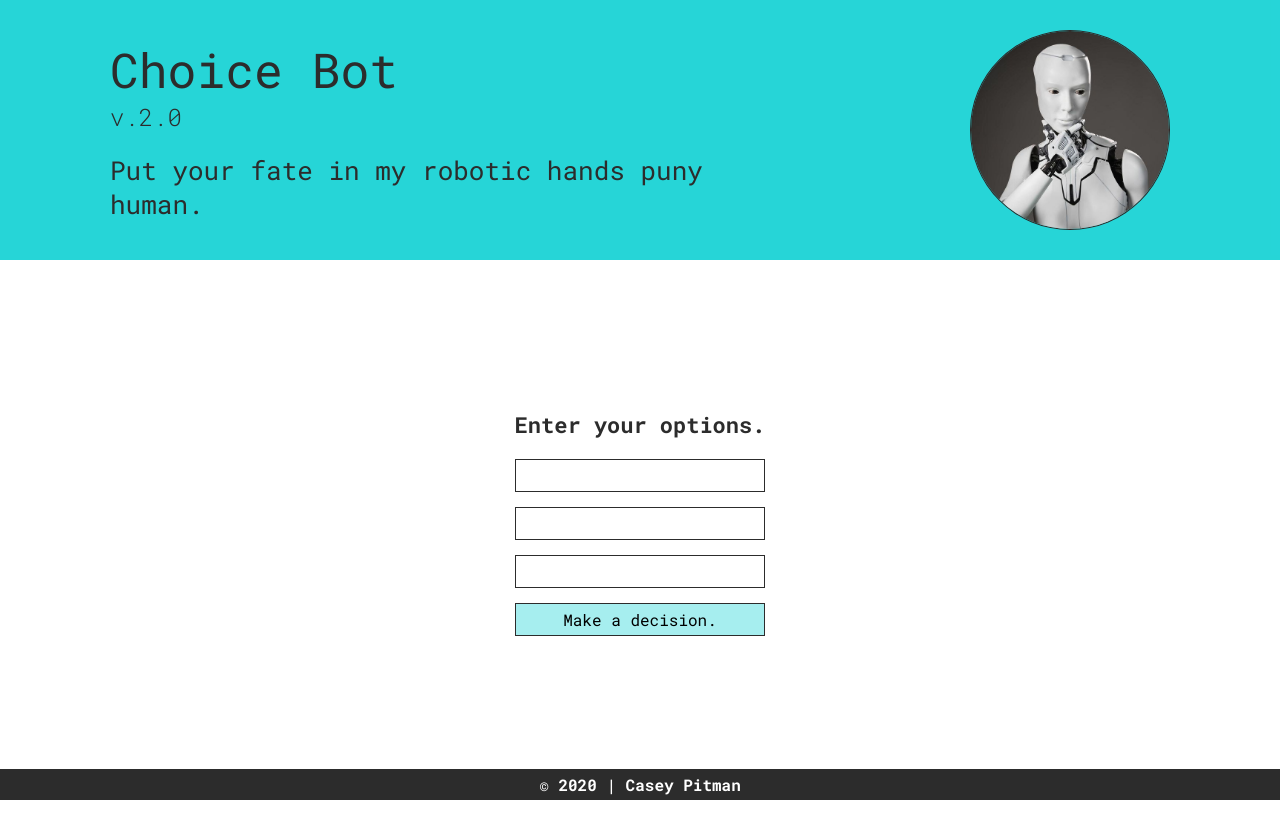
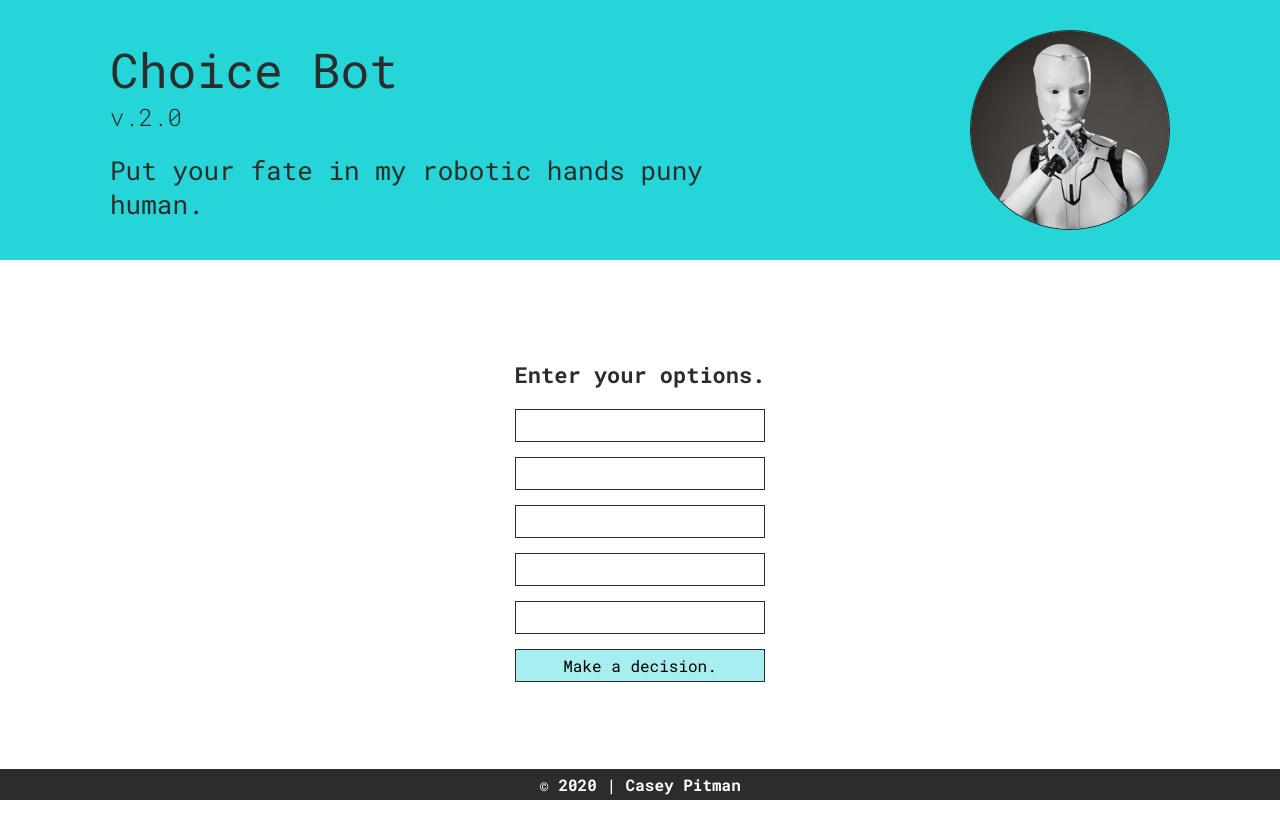
Before and after one commit to CaseyPitman/choice-bot-2.0, a React (Create React App) app: page / in a window 1280 px wide. Both pictures are taken after typing "5" into the empty fields and a click on the button "Submit Options". Shown: the top 838 px of the page. Before the commit the page ends 800 px from the top, so only its background shows below. Built offline with nearby package versions, Linux system fonts and the light colour scheme.

Commit message:
Implemented dynamically generated input fields

```diff
--- a/src/App.js
+++ b/src/App.js
@@ -17,13 +17,6 @@ const initialState = {
 class App extends Component {
   constructor(props){
     super(props);
-
-    // this.initialState = {
-    //   numOfOptions: '',
-    //   options: [],
-    //   choice: '',
-    //   currentView: 0
-    // }
 
     this.state = initialState;
   }
@@ -64,7 +57,8 @@ class App extends Component {
             num = {this.state.numOfOptions}
             options = {this.state.options}
             changeView = {this.changeView}
-            currentView = {this.state.currentView}/>
+            currentView = {this.state.currentView}
+            numOfOptions = {this.state.numOfOptions}/>
 
           {/* hidden on load, revealed after number of options */}
           <Decision
--- a/src/inputOptions.js
+++ b/src/inputOptions.js
@@ -13,22 +13,34 @@ class InputOptions extends Component {
 
    render(){
 
+      let number = this.props.numOfOptions;
+      let inputs = [];
+
+      let renderInput = (id) => <input className = 'choice' key = {id} type = 'text'/>;  //add to state
+
+      //we should end up with a bunch of empty inputs in state. write and addInput function in app.js and add to state there, (store key! use object?) input: {key:blah, text''}
+      //call it in the loop below as it builds.
+      //after that, you need to make sure each one has a onChange in the render above and update to state ,you'll need to pass id.
+      //you can do this.
+
+      for (let i = 0; i < number; i++){
+         let input = renderInput(i);
+         inputs.push(input);
+      }
+
+      // Transition to next view
       let className = 'input-options';
       if (this.props.currentView === 1){
          className += ' show';
       } else {
-         className += ' hide'
+         className += ' hide';
       }
 
       return (
          <form className = {className} onSubmit = {this.handleSubmit}>
             <h3 className= 'question'> Enter your options.</h3>
             <div className = 'choices'>
-               <input className = 'choice1' type = 'text'/>
-               <br/>
-               <input className = 'choice1' type = 'text'/>
-               <br/>
-               <input className = 'choice1' type = 'text'/>
+               {inputs}
             </div>
             <button className = 'submit-options' type = 'submit'>Make a decision.</button>
          </form>
--- a/src/styles.css
+++ b/src/styles.css
@@ -82,6 +82,9 @@ button:hover {
    max-width:200px;
 }
 
+.App {
+   padding-bottom:200px;
+}
 
 /* CONTAINER */
 
@@ -108,22 +111,6 @@ button:hover {
    margin: 0px auto 20px;
 }
 
-/* Will be set by React */
-/*
-.input-num-options {
-   display:none;
-}
-
-.input-options{
-   display:none;
-}
-
-.decision{
-   display:none;
-}  */
-
-/* Will be set by React */
-
 .show {
    display: block;
 }
@@ -131,8 +118,6 @@ button:hover {
 .hide {
    display: none;
 }
-
-
 
 .copyright {
    background:white;
@@ -161,7 +146,15 @@ button:hover {
    }
 
    .container {
-      margin: 150px auto 0;
+      margin: 100px auto 0;
       width: 50%;
    }
+
+   .input-num-options,
+   .input-options,
+   .decision {
+      margin:  50px auto;
+      width:75%;
+   }
+
 }
```
